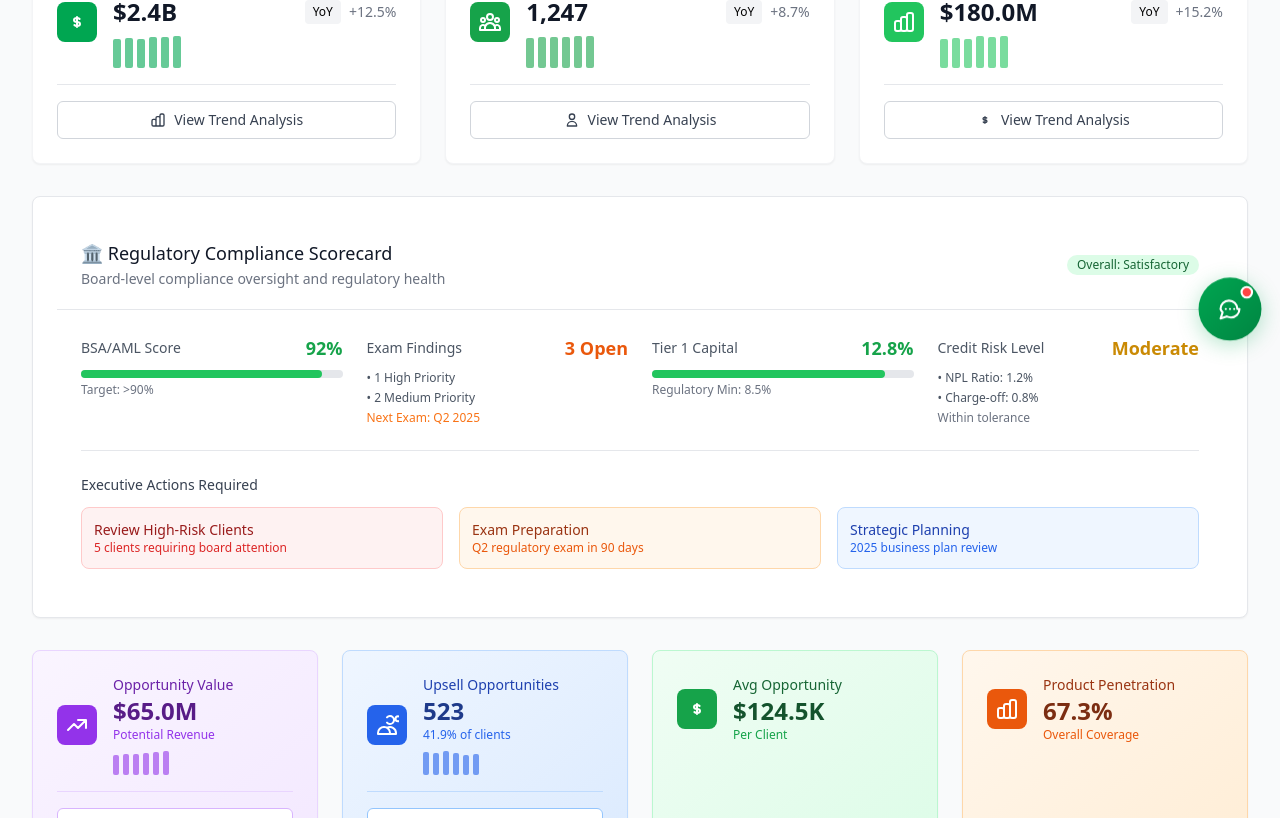
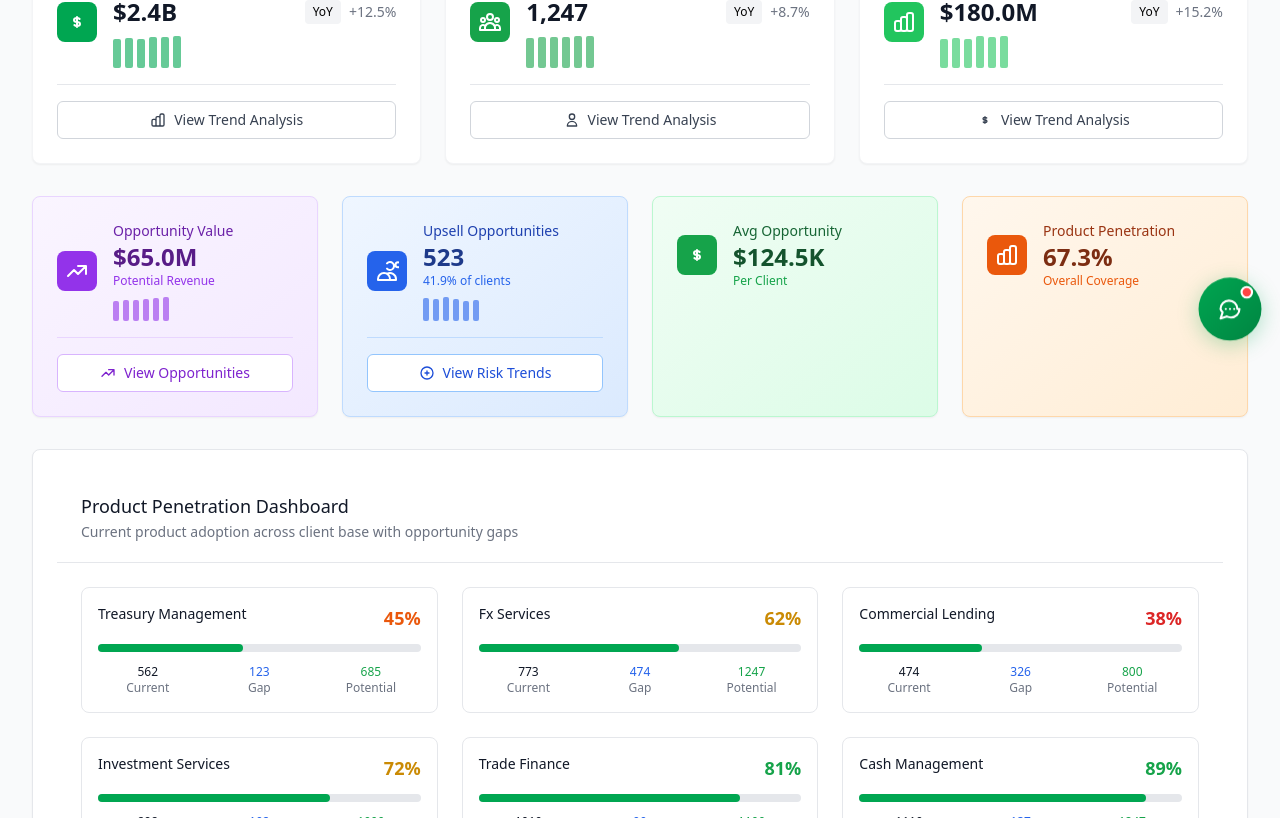
Before and after one commit to jjliujames/https---github.com-jjliujames-360_view, a Vue app: page /executive in a window 1280 px wide. Shown: the part 441-1259 px from the top of the page. Built offline with nearby package versions, Linux system fonts and the light colour scheme.

Commit message:
Update ClientDetailView and ExecutiveView components to enhance client information display, including replacing risk score with relationship manager ID, and removing regulatory compliance scorecard for a more streamlined interface.

```diff
--- a/src/components/ExecutiveView.vue
+++ b/src/components/ExecutiveView.vue
@@ -269,94 +269,6 @@
       </div>
     </div>
 
-    <!-- Regulatory Compliance Scorecard (Executive Focus) -->
-    <div class="card mb-8">
-      <div class="px-4 py-5 sm:px-6 border-b border-gray-200">
-        <div class="flex items-center justify-between">
-          <div>
-            <h3 class="text-lg leading-6 font-medium text-gray-900">🏛️ Regulatory Compliance Scorecard</h3>
-            <p class="mt-1 max-w-2xl text-sm text-gray-500">Board-level compliance oversight and regulatory health</p>
-          </div>
-          <span
-            class="inline-flex items-center px-2.5 py-0.5 rounded-full text-xs font-medium bg-green-100 text-green-800">
-            Overall: Satisfactory
-          </span>
-        </div>
-      </div>
-      <div class="p-6">
-        <div class="grid grid-cols-1 md:grid-cols-2 lg:grid-cols-4 gap-6">
-          <!-- BSA/AML Compliance -->
-          <div class="compliance-metric">
-            <div class="flex items-center justify-between mb-2">
-              <span class="text-sm font-medium text-gray-600">BSA/AML Score</span>
-              <span class="text-lg font-bold text-green-600">92%</span>
-            </div>
-            <div class="w-full bg-gray-200 rounded-full h-2">
-              <div class="bg-green-500 h-2 rounded-full" style="width: 92%"></div>
-            </div>
-            <p class="text-xs text-gray-500 mt-1">Target: >90%</p>
-          </div>
-
-          <!-- Regulatory Exams -->
-          <div class="compliance-metric">
-            <div class="flex items-center justify-between mb-2">
-              <span class="text-sm font-medium text-gray-600">Exam Findings</span>
-              <span class="text-lg font-bold text-orange-600">3 Open</span>
-            </div>
-            <div class="space-y-1">
-              <div class="text-xs text-gray-600">• 1 High Priority</div>
-              <div class="text-xs text-gray-600">• 2 Medium Priority</div>
-            </div>
-            <p class="text-xs text-orange-500 mt-1">Next Exam: Q2 2025</p>
-          </div>
-
-          <!-- Capital Ratios -->
-          <div class="compliance-metric">
-            <div class="flex items-center justify-between mb-2">
-              <span class="text-sm font-medium text-gray-600">Tier 1 Capital</span>
-              <span class="text-lg font-bold text-green-600">12.8%</span>
-            </div>
-            <div class="w-full bg-gray-200 rounded-full h-2">
-              <div class="bg-green-500 h-2 rounded-full" style="width: 89%"></div>
-            </div>
-            <p class="text-xs text-gray-500 mt-1">Regulatory Min: 8.5%</p>
-          </div>
-
-          <!-- Risk Metrics -->
-          <div class="compliance-metric">
-            <div class="flex items-center justify-between mb-2">
-              <span class="text-sm font-medium text-gray-600">Credit Risk Level</span>
-              <span class="text-lg font-bold text-yellow-600">Moderate</span>
-            </div>
-            <div class="space-y-1">
-              <div class="text-xs text-gray-600">• NPL Ratio: 1.2%</div>
-              <div class="text-xs text-gray-600">• Charge-off: 0.8%</div>
-            </div>
-            <p class="text-xs text-gray-500 mt-1">Within tolerance</p>
-          </div>
-        </div>
-
-        <!-- Quick Actions for Executives -->
-        <div class="mt-6 pt-6 border-t border-gray-200">
-          <h4 class="text-sm font-medium text-gray-700 mb-3">Executive Actions Required</h4>
-          <div class="grid grid-cols-1 md:grid-cols-3 gap-4">
-            <button class="bg-red-50 border border-red-200 rounded-lg p-3 text-left hover:bg-red-100">
-              <p class="text-sm font-medium text-red-800">Review High-Risk Clients</p>
-              <p class="text-xs text-red-600">5 clients requiring board attention</p>
-            </button>
-            <button class="bg-orange-50 border border-orange-200 rounded-lg p-3 text-left hover:bg-orange-100">
-              <p class="text-sm font-medium text-orange-800">Exam Preparation</p>
-              <p class="text-xs text-orange-600">Q2 regulatory exam in 90 days</p>
-            </button>
-            <button class="bg-blue-50 border border-blue-200 rounded-lg p-3 text-left hover:bg-blue-100">
-              <p class="text-sm font-medium text-blue-800">Strategic Planning</p>
-              <p class="text-xs text-blue-600">2025 business plan review</p>
-            </button>
-          </div>
-        </div>
-      </div>
-    </div>
-
     <!-- AI Opportunity Insights Section -->
     <div class="grid grid-cols-1 lg:grid-cols-4 gap-6 mb-8">
       <!-- Total Opportunity Value -->
@@ -488,7 +400,7 @@
             <div class="flex justify-between items-start mb-3">
               <h4 class="text-sm font-medium text-gray-900 capitalize">{{ key.replace(/([A-Z])/g, ' $1').trim() }}</h4>
               <span class="text-lg font-bold" :class="getPenetrationColor(product.penetration)">{{ product.penetration
-              }}%</span>
+                }}%</span>
             </div>
             <div class="w-full bg-gray-200 rounded-full h-2 mb-3">
               <div class="bg-td-green h-2 rounded-full" :style="{ width: product.penetration + '%' }"></div>
@@ -654,7 +566,7 @@
                   <div class="flex-shrink-0 h-10 w-10">
                     <div class="h-10 w-10 rounded-full bg-td-green flex items-center justify-center">
                       <span class="text-sm font-medium text-white">{{metro.name.split(' ').map(n => n[0]).join('')
-                        }}</span>
+                      }}</span>
                     </div>
                   </div>
                   <div class="ml-4">
@@ -1305,8 +1217,6 @@ onMounted(() => {
   @apply bg-white rounded-lg shadow-sm border p-6 hover:shadow-md transition-shadow;
 }
 
-
-
 /* Charts and cards */
 .card {
   @apply bg-white rounded-lg shadow-sm border border-gray-200;
```
Also changed, not shown: src/components/ClientDetailView.vue (+29 -44 lines), 5 other files (tests, documents, lock files or other folders).
